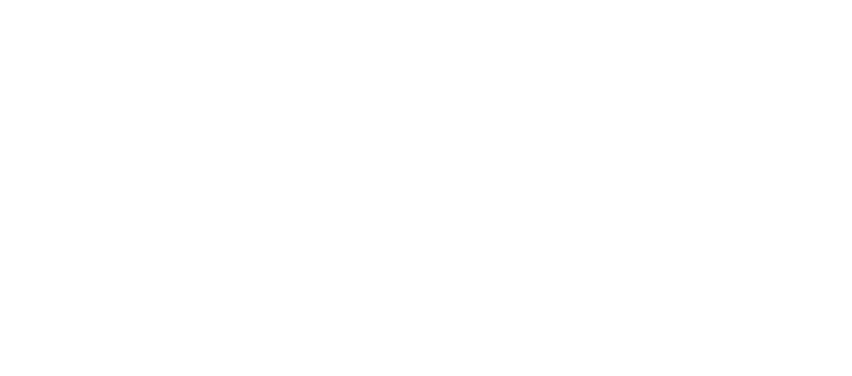
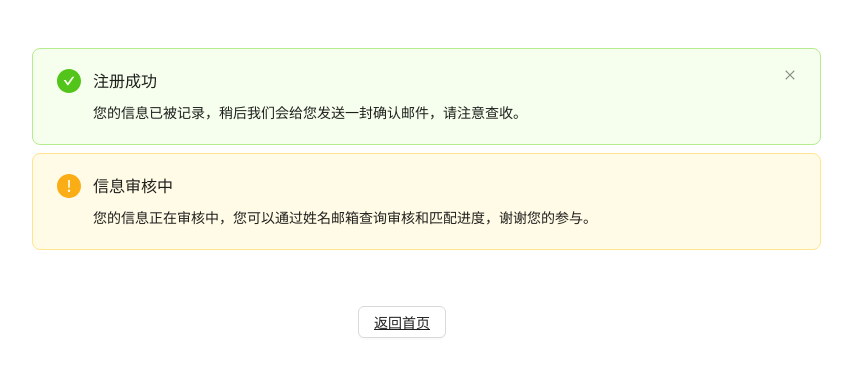
Before and after one commit to RCSSA/Freshmen-Airport-Pickup-Frontend, a React (Create React App) app in the folder airport-pickup/: page /stustatus in a window 1280 px wide. Before the commit this address had no page. Shown: the top 376 px of the page, without its empty margins (16-868 px from the left). Built offline with nearby package versions, Linux system fonts and the light colour scheme.

Commit message:
add student status page

```diff
--- a/airport-pickup/package.json
+++ b/airport-pickup/package.json
@@ -16,6 +16,7 @@
     "@testing-library/jest-dom": "^5.16.5",
     "@testing-library/react": "^13.4.0",
     "@testing-library/user-event": "^13.5.0",
+    "antd": "^5.6.1",
     "axios": "^1.4.0",
     "bootstrap": "^5.2.2",
     "bootstrap-icons": "^1.9.1",
--- a/airport-pickup/src/App.js
+++ b/airport-pickup/src/App.js
@@ -7,6 +7,7 @@
 import TimeInfoPage from "./pages/TimeInfoPage";
 import NewStudentPage from "./pages/newStudentPage";
 import FullCalendarTest from "./component/FullCalendar";
+import StudentStatusPage from "./pages/studentStatusPage";
 import "bootstrap/dist/css/bootstrap.css";
 import "bootstrap/dist/js/bootstrap.bundle.min.js";
 import "bootstrap-icons/font/bootstrap-icons.css";
@@ -23,6 +24,7 @@
         <Route path="/info" element={<TimeInfoPage />}></Route>
         <Route path="/calendartest" element={<FullCalendarTest />}></Route>
         <Route path="/nstudent" element={<NewStudentPage />}></Route>
+        <Route path="/stustatus" element={<StudentStatusPage />}></Route>
       </Routes>
     </BrowserRouter>
   );
--- a/airport-pickup/src/const.js
+++ b/airport-pickup/src/const.js
@@ -1 +1,2 @@
-export const serverUrl = "www.google.com"
+export const serverUrl =
+  "https://script.google.com/macros/s/AKfycbxs2po4S89fcHYmt7ZaeA3h8Skp0Svgu-Oet44mKWKH-O1WBZedorVa8N74bmhgu8rM/exec";
--- a/airport-pickup/src/pages/newStudentPage.js
+++ b/airport-pickup/src/pages/newStudentPage.js
@@ -4,6 +4,7 @@
 import "react-datetime-picker/dist/DateTimePicker.css";
 import "react-calendar/dist/Calendar.css";
 import "react-clock/dist/Clock.css";
+import { serverUrl } from "../const";
 
 export default function NewStudentPage() {
   const navigate = useNavigate();
@@ -32,8 +33,7 @@
       airport: airport,
       arrivingTime: arriveTime,
     };
-    let baseUrl =
-      "https://script.google.com/macros/s/AKfycbxs2po4S89fcHYmt7ZaeA3h8Skp0Svgu-Oet44mKWKH-O1WBZedorVa8N74bmhgu8rM/exec";
+    let baseUrl = serverUrl;
     let url = baseUrl + "?" + "action=" + action;
     console.log("Url: ", url, JSON.stringify(student_data));
     fetch(url, {
@@ -49,7 +49,7 @@
         console.log(data);
         if (data.status === true) {
           alert("注册成功！请等待志愿者联系！");
-          navigate("/");
+          navigate("/stustatus");
         } else {
           alert("注册失败！请重试！");
         }
--- /dev/null
+++ b/airport-pickup/src/pages/studentStatusPage.js
@@ -0,0 +1,41 @@
+// import React, { useState } from "react";
+import { Alert, Space, Button } from "antd";
+
+// import { useNavigate } from 'react-router-dom';
+
+export default function StudentStatusPage() {
+  return (
+    <div className="row justify-content-center p-5">
+      <Space
+        direction="vertical"
+        style={{
+          width: "100%",
+        }}
+      >
+        <div className="col-12 col-md-8">
+          <Alert
+            message="注册成功"
+            description="您的信息已被记录，稍后我们会给您发送一封确认邮件，请注意查收。"
+            type="success"
+            showIcon
+            closable
+          />
+        </div>
+
+        <div className="col-12 col-md-8">
+          <Alert
+            message="信息审核中"
+            description="您的信息正在审核中，您可以通过姓名邮箱查询审核和匹配进度，谢谢您的参与。"
+            type="warning"
+            showIcon
+          />
+        </div>
+        <div className="row justify-content-center p-5">
+          <div className="col-10 col-md-6">
+            <Button href="/"> 返回首页 </Button>
+          </div>
+        </div>
+      </Space>
+    </div>
+  );
+}
```
Also changed, not shown: 1 other file (tests, documents, lock files or other folders).
